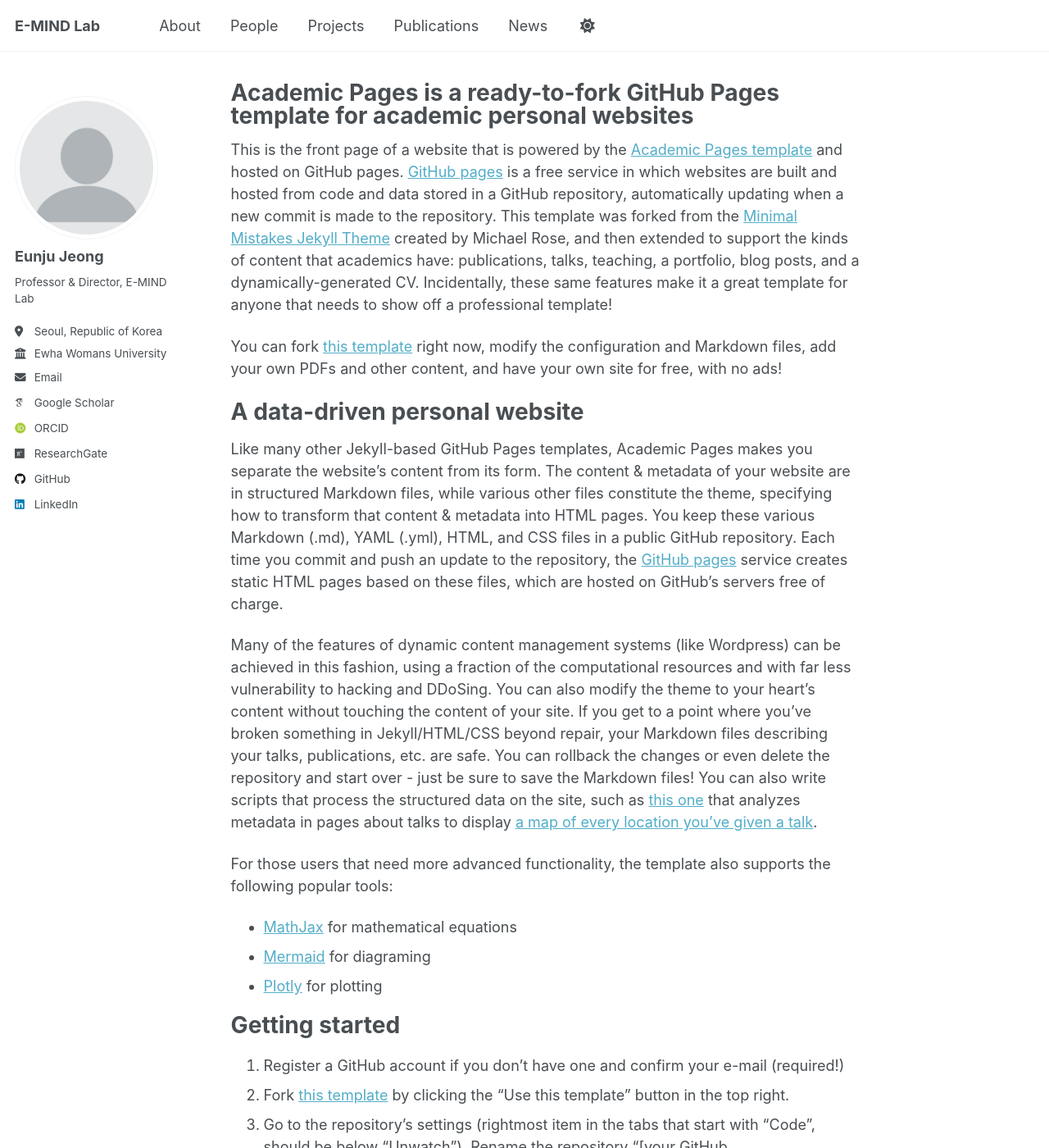
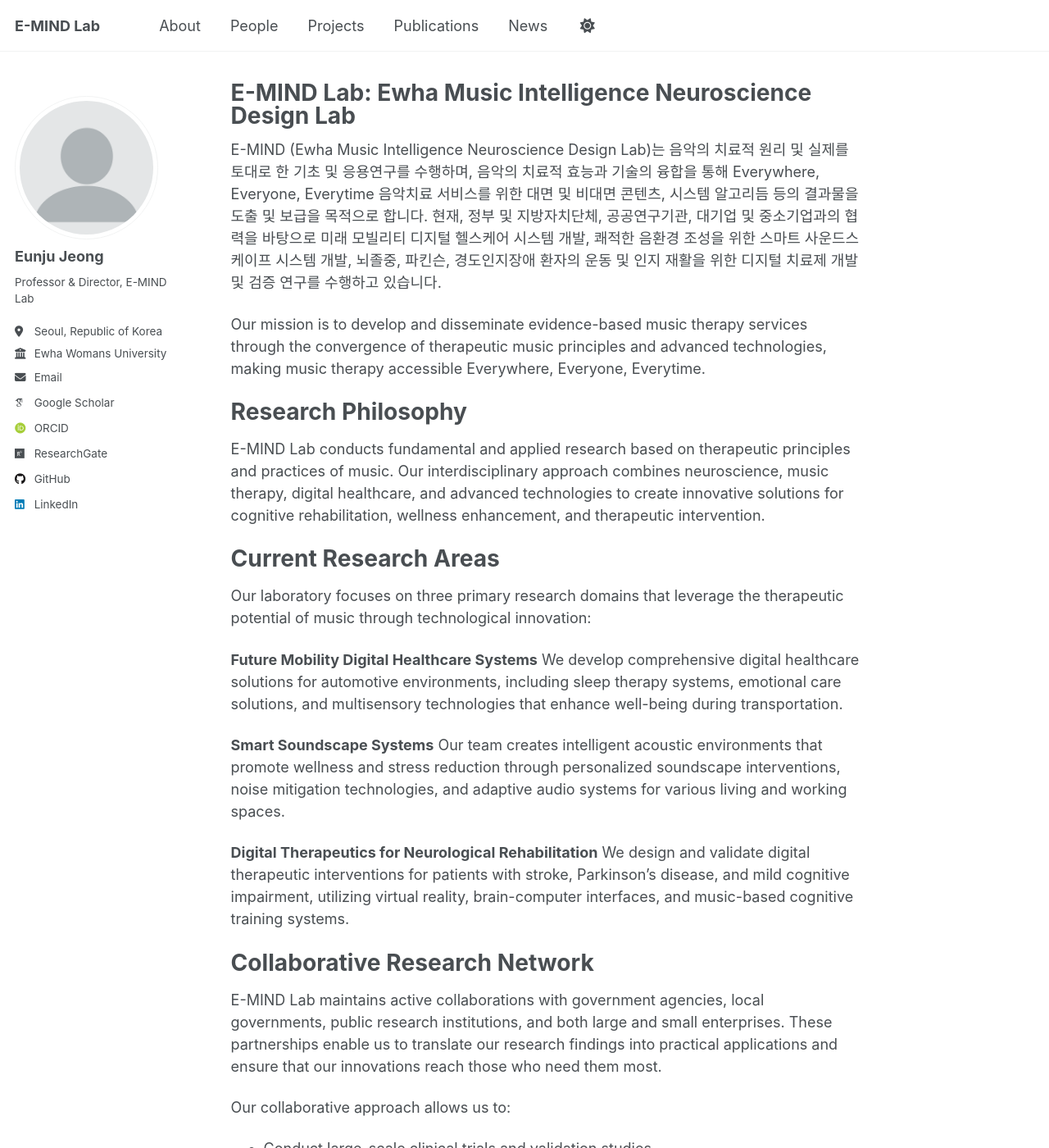
Before and after one commit to eunjujeong/E.MIND, a Jekyll site: the page built from _pages/about.md, in a window 1280 px wide and 1400 px high. Shown: the whole window at 82% size. Built offline with Jekyll 4.4.1, drawn with Linux system fonts in a browser that asks for light colours; some web fonts are replaced; a script that is not in the unit is left out; some of the changed text lies outside the part shown.

Commit message:
Update about.md_1

```diff
--- a/_pages/about.md
+++ b/_pages/about.md
@@ -1,56 +1,51 @@
 ---
 permalink: /
-title: "Academic Pages is a ready-to-fork GitHub Pages template for academic personal websites"
+title: "E-MIND Lab: Ewha Music Intelligence Neuroscience Design Lab"
 author_profile: true
 redirect_from:
   - /about/
   - /about.html
 ---
 
-This is the front page of a website that is powered by the [Academic Pages template](https://github.com/academicpages/academicpages.github.io) and hosted on GitHub pages. [GitHub pages](https://pages.github.com) is a free service in which websites are built and hosted from code and data stored in a GitHub repository, automatically updating when a new commit is made to the repository. This template was forked from the [Minimal Mistakes Jekyll Theme](https://mmistakes.github.io/minimal-mistakes/) created by Michael Rose, and then extended to support the kinds of content that academics have: publications, talks, teaching, a portfolio, blog posts, and a dynamically-generated CV. Incidentally, these same features make it a great template for anyone that needs to show off a professional template!
+E-MIND (Ewha Music Intelligence Neuroscience Design Lab)는 음악의 치료적 원리 및 실제를 토대로 한 기초 및 응용연구를 수행하며, 음악의 치료적 효능과 기술의 융합을 통해 Everywhere, Everyone, Everytime 음악치료 서비스를 위한 대면 및 비대면 콘텐츠, 시스템 알고리듬 등의 결과물을 도출 및 보급을 목적으로 합니다. 현재, 정부 및 지방자치단체, 공공연구기관, 대기업 및 중소기업과의 협력을 바탕으로 미래 모빌리티 디지털 헬스케어 시스템 개발, 쾌적한 음환경 조성을 위한 스마트 사운드스케이프 시스템 개발, 뇌졸중, 파킨슨, 경도인지장애 환자의 운동 및 인지 재활을 위한 디지털 치료제 개발 및 검증 연구를 수행하고 있습니다.
 
- You can fork [this template](https://github.com/academicpages/academicpages.github.io) right now, modify the configuration and Markdown files, add your own PDFs and other content, and have your own site for free, with no ads!
+Our mission is to develop and disseminate evidence-based music therapy services through the convergence of therapeutic music principles and advanced technologies, making music therapy accessible Everywhere, Everyone, Everytime.
 
-A data-driven personal website
+Research Philosophy
 ======
-Like many other Jekyll-based GitHub Pages templates, Academic Pages makes you separate the website's content from its form. The content & metadata of your website are in structured Markdown files, while various other files constitute the theme, specifying how to transform that content & metadata into HTML pages. You keep these various Markdown (.md), YAML (.yml), HTML, and CSS files in a public GitHub repository. Each time you commit and push an update to the repository, the [GitHub pages](https://pages.github.com/) service creates static HTML pages based on these files, which are hosted on GitHub's servers free of charge.
+E-MIND Lab conducts fundamental and applied research based on therapeutic principles and practices of music. Our interdisciplinary approach combines neuroscience, music therapy, digital healthcare, and advanced technologies to create innovative solutions for cognitive rehabilitation, wellness enhancement, and therapeutic intervention.
 
-Many of the features of dynamic content management systems (like Wordpress) can be achieved in this fashion, using a fraction of the computational resources and with far less vulnerability to hacking and DDoSing. You can also modify the theme to your heart's content without touching the content of your site. If you get to a point where you've broken something in Jekyll/HTML/CSS beyond repair, your Markdown files describing your talks, publications, etc. are safe. You can rollback the changes or even delete the repository and start over - just be sure to save the Markdown files! You can also write scripts that process the structured data on the site, such as [this one](https://github.com/academicpages/academicpages.github.io/blob/master/talkmap.ipynb) that analyzes metadata in pages about talks to display [a map of every location you've given a talk](https://academicpages.github.io/talkmap.html).
+Current Research Areas
+======
+Our laboratory focuses on three primary research domains that leverage the therapeutic potential of music through technological innovation:
 
-For those users that need more advanced functionality, the template also supports the following popular tools:
-- [MathJax](https://www.mathjax.org/) for mathematical equations
-- [Mermaid](https://mermaid.js.org/) for diagraming
-- [Plotly](https://plotly.com/javascript/) for plotting
+**Future Mobility Digital Healthcare Systems**
+We develop comprehensive digital healthcare solutions for automotive environments, including sleep therapy systems, emotional care solutions, and multisensory technologies that enhance well-being during transportation.
 
-Getting started
+**Smart Soundscape Systems**
+Our team creates intelligent acoustic environments that promote wellness and stress reduction through personalized soundscape interventions, noise mitigation technologies, and adaptive audio systems for various living and working spaces.
+
+**Digital Therapeutics for Neurological Rehabilitation**
+We design and validate digital therapeutic interventions for patients with stroke, Parkinson's disease, and mild cognitive impairment, utilizing virtual reality, brain-computer interfaces, and music-based cognitive training systems.
+
+Collaborative Research Network
 ======
-1. Register a GitHub account if you don't have one and confirm your e-mail (required!)
-1. Fork [this template](https://github.com/academicpages/academicpages.github.io) by clicking the "Use this template" button in the top right.
-1. Go to the repository's settings (rightmost item in the tabs that start with "Code", should be below "Unwatch"). Rename the repository "[your GitHub username].github.io", which will also be your website's URL.
-1. Set site-wide configuration and create content & metadata (see below -- also see [this set of diffs](http://archive.is/3TPas) showing what files were changed to set up [an example site](https://getorg-testacct.github.io) for a user with the username "getorg-testacct")
-1. Upload any files (like PDFs, .zip files, etc.) to the files/ directory. They will appear at https://[your GitHub username].github.io/files/example.pdf.
-1. Check status by going to the repository settings, in the "GitHub pages" section
+E-MIND Lab maintains active collaborations with government agencies, local governments, public research institutions, and both large and small enterprises. These partnerships enable us to translate our research findings into practical applications and ensure that our innovations reach those who need them most.
 
-Site-wide configuration
-------
-The main configuration file for the site is in the base directory in [_config.yml](https://github.com/academicpages/academicpages.github.io/blob/master/_config.yml), which defines the content in the sidebars and other site-wide features. You will need to replace the default variables with ones about yourself and your site's github repository. The configuration file for the top menu is in [_data/navigation.yml](https://github.com/academicpages/academicpages.github.io/blob/master/_data/navigation.yml). For example, if you don't have a portfolio or blog posts, you can remove those items from that navigation.yml file to remove them from the header.
+Our collaborative approach allows us to:
+- Conduct large-scale clinical trials and validation studies
+- Develop commercially viable therapeutic products
+- Create evidence-based intervention protocols
+- Establish standardized assessment tools for clinical practice
 
-Create content & metadata
-------
-For site content, there is one Markdown file for each type of content, which are stored in directories like _publications, _talks, _posts, _teaching, or _pages. For example, each talk is a Markdown file in the [_talks directory](https://github.com/academicpages/academicpages.github.io/tree/master/_talks). At the top of each Markdown file is structured data in YAML about the talk, which the theme will parse to do lots of cool stuff. The same structured data about a talk is used to generate the list of talks on the [Talks page](https://academicpages.github.io/talks), each [individual page](https://academicpages.github.io/talks/2012-03-01-talk-1) for specific talks, the talks section for the [CV page](https://academicpages.github.io/cv), and the [map of places you've given a talk](https://academicpages.github.io/talkmap.html) (if you run this [python file](https://github.com/academicpages/academicpages.github.io/blob/master/talkmap.py) or [Jupyter notebook](https://github.com/academicpages/academicpages.github.io/blob/master/talkmap.ipynb), which creates the HTML for the map based on the contents of the _talks directory).
+Technology Integration
+======
+We leverage cutting-edge technologies to advance music therapy research and applications:
 
-**Markdown generator**
+- **Brain-Computer Interfaces (BCI)** for decoding musical imagination and intention
+- **Virtual and Augmented Reality** for immersive therapeutic experiences
+- **Artificial Intelligence** for personalized intervention design
+- **Biosignal Processing** for real-time physiological monitoring
+- **Mobile Health Technologies** for accessible intervention delivery
 
-The repository includes [a set of Jupyter notebooks](https://github.com/academicpages/academicpages.github.io/tree/master/markdown_generator
-) that converts a CSV containing structured data about talks or presentations into individual Markdown files that will be properly formatted for the Academic Pages template. The sample CSVs in that directory are the ones I used to create my own personal website at stuartgeiger.com. My usual workflow is that I keep a spreadsheet of my publications and talks, then run the code in these notebooks to generate the Markdown files, then commit and push them to the GitHub repository.
-
-How to edit your site's GitHub repository
-------
-Many people use a git client to create files on their local computer and then push them to GitHub's servers. If you are not familiar with git, you can directly edit these configuration and Markdown files directly in the github.com interface. Navigate to a file (like [this one](https://github.com/academicpages/academicpages.github.io/blob/master/_talks/2012-03-01-talk-1.md) and click the pencil icon in the top right of the content preview (to the right of the "Raw | Blame | History" buttons). You can delete a file by clicking the trashcan icon to the right of the pencil icon. You can also create new files or upload files by navigating to a directory and clicking the "Create new file" or "Upload files" buttons.
-
-Example: editing a Markdown file for a talk
-![Editing a Markdown file for a talk](/images/editing-talk.png)
-
-For more info
-------
-More info about configuring Academic Pages can be found in [the guide](https://academicpages.github.io/markdown/), the [growing wiki](https://github.com/academicpages/academicpages.github.io/wiki), and you can always [ask a question on GitHub](https://github.com/academicpages/academicpages.github.io/discussions). The [guides for the Minimal Mistakes theme](https://mmistakes.github.io/minimal-mistakes/docs/configuration/) (which this theme was forked from) might also be helpful.
+For more information about our specific research projects, publications, and team members, please explore the navigation menu above.
```
